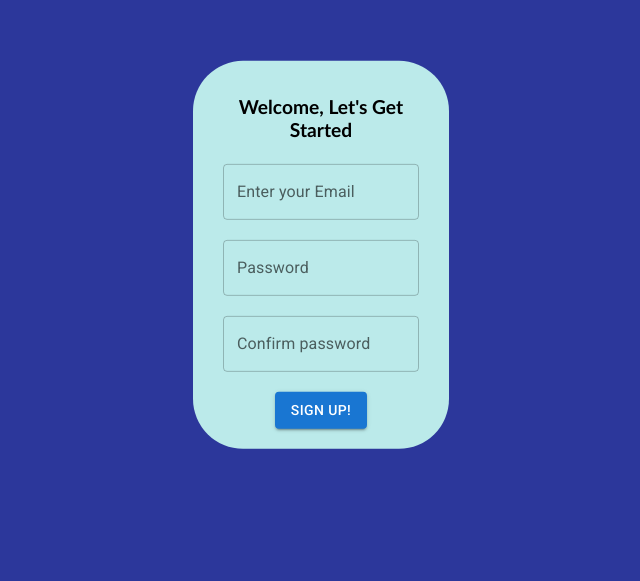
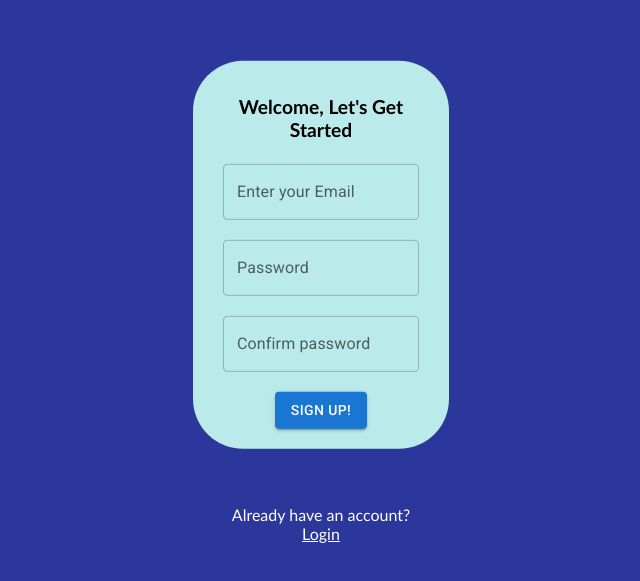
Before and after one commit to CS35L-ProFlow/ProFlow, a React (Create React App) app in the folder packages/frontend/: page /signup in a window 1280 px wide. Shown: the part 133-714 px from the top of the page, without its empty margins (319-959 px from the left). Built offline with nearby package versions, Linux system fonts and the light colour scheme; no server answers.

Commit message:
Alternate link for sign up and login pages

```diff
--- a/packages/frontend/src/pages/LoginView/index.css
+++ b/packages/frontend/src/pages/LoginView/index.css
@@ -100,3 +100,18 @@ h1{
 {
   margin-bottom: 10px;
 }
+
+.alternative{
+  justify-content: center;
+  text-align: center;
+  margin-top: 250px;
+}
+
+.altLink
+{
+  color: white;
+}
+
+.promptAlt{
+  color: white;
+}
--- a/packages/frontend/src/pages/LoginView/index.tsx
+++ b/packages/frontend/src/pages/LoginView/index.tsx
@@ -45,6 +45,7 @@ export default function Login(props: LoginProps) {
   }
 
 	return (
+		<div>
 		<div className="container2">
 			<h1>
 				Login
@@ -58,5 +59,12 @@ export default function Login(props: LoginProps) {
 			{/* <Button id="LOGIN" variant="contained" onKeyDown={handleEnter} onClick={login}>Login</Button> */}
 			<Button className="clickMe" id="LOGIN" variant="contained" onKeyDown={(event) => handleEnter(event)} onClick={(event) => login()}>Login</Button>
 		</div>
+		<div className="alternative">
+		<p className="promptAlt">Don't have an account?
+		<p>   </p>
+		<a className="altLink" href={"http://localhost:3000/signup"}>{"Sign Up"}</a>
+		</p>
+		</div>
+		</div>
 	);
 }
--- a/packages/frontend/src/pages/SignUpView/index.tsx
+++ b/packages/frontend/src/pages/SignUpView/index.tsx
@@ -40,6 +40,7 @@ export function SignUp(props: SignUpProps) {
 		}
 	}
 	return (
+		<div>
 		<div className="container1">
 			<h1>
 				Welcome, Let's Get Started
@@ -62,7 +63,13 @@ export function SignUp(props: SignUpProps) {
 					<Alert severity="error" sx={{textAlign: "center", margin: "auto", width: "70%"}}>Uh oh, your passwords don't match </Alert>
 			}
 		</div>
-
+		<div className="alternative">
+		<p className="promptAlt">Already have an account?
+		<p>   </p>
+		<a className="altLink" href={"http://localhost:3000/login"}>{"Login"}</a>
+		</p>
+		</div>
+    </div>
     //Old sign up code, just leaving this here as a reference
 		// <div>
 		// 	<h1>Welcome!</h1>
```
